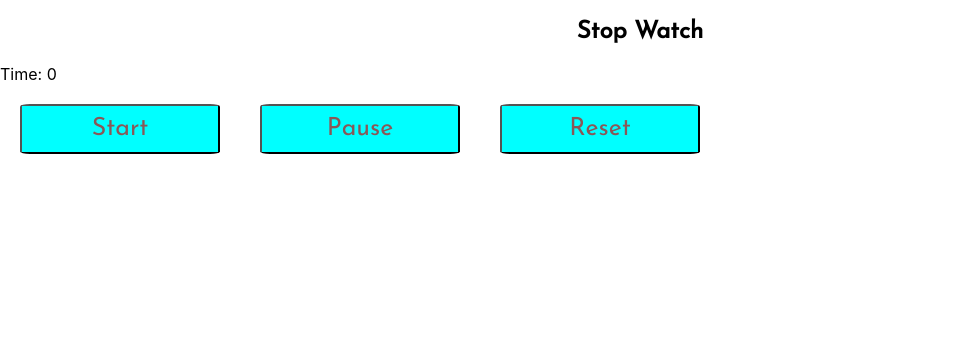
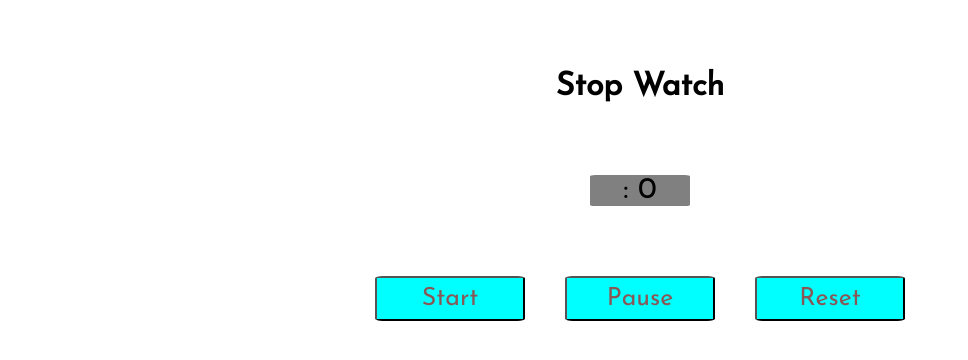
Before and after one commit to dev-augustin/react-stop-watch, a React (Create React App) app in the folder stopwatch/: page / in a window 1280 px wide. Shown: the top 360 px of the page, without its empty margins (0-968 px from the left). Built offline with nearby package versions, Linux system fonts and the light colour scheme.

Commit message:
working code

```diff
--- a/stopwatch/pseudocode/pseudocode.js
+++ b/stopwatch/pseudocode/pseudocode.js
@@ -3,4 +3,4 @@
 // On Reset, stopwatch stops and value is 0;
 // On Pause, stopwatch should pause at currenttime
 // On reclicking Pause, stopwatch should resume time
-// Use setInterval, clearInterval
+// Use onClick, setInterval, clearInterval
--- a/stopwatch/src/App.css
+++ b/stopwatch/src/App.css
@@ -1,32 +1,41 @@
 @import url('https://fonts.googleapis.com/css?family=Josefin+Sans');
 
 .App {
+  align-content: center;
+ }
 
-  align-content: center;
-  /* border:10px;
-  height: 300px;
-  width: 300px;
-  margin: 0 auto;
-  background-color: aqua */
-
-
+h1 {
+  font-family: 'Josefin Sans', cursive;
+  text-align: center;
+  padding: 50px;
 }
-h2 {
-  font-family: 'Josefin Sans', cursive;
-  text-align: center;}
 
 .centerButton{
   display: flex;
-  text-align: center;}
-
-  #start, #stop, #pause{
-
-    height: 50px;
-    width: 200px;
+  justify-content: center;
+  text-align: center;
+  margin: 0 auto;
+  padding: 50px;
+}
+.counter{
+  /* height:20px; */
+  width:100px;
+  border:10px;
+  border-color: blue;
+  background-color: gray;
+  margin: 0 auto;
+  text-align: center;
+  border-radius:5%;
+  font-size: 30px;
+  font-family: 'Josefin Sans', cursive;
+}
+#start, #stop, #pause{
+    height: 45px;
+    width: 150px;
     color: rgb(138, 87, 87);
     background-color: aqua;
     margin: 20px;
     font-size: 25px;
     font-family: 'Josefin Sans', cursive;
     border-radius:5%;
-  }
+}
--- a/stopwatch/src/App.js
+++ b/stopwatch/src/App.js
@@ -1,7 +1,7 @@
 import React from 'react';
 import './App.css';
-import Header from './components/Header'
-import Timer from './components/Timer'
+import Header from './components/Header';
+import Timer from './components/Timer';
 class App extends React.Component {
 
   render()
@@ -11,7 +11,6 @@ class App extends React.Component {
     <div>
       <Header/>
       <Timer/>
-
       </div>
      );
 }
--- a/stopwatch/src/components/Header.js
+++ b/stopwatch/src/components/Header.js
@@ -4,7 +4,7 @@ import React from 'react';
 class Header extends React.Component{
 render(){
     return(
-        <h2>Stop Watch</h2>
+        <h1>Stop Watch</h1>
     )
 
 }
--- a/stopwatch/src/components/Timer.js
+++ b/stopwatch/src/components/Timer.js
@@ -1,31 +1,34 @@
 import React from 'react';
 
 class Timer extends React.Component {
-    constructor(props){
+    constructor(props)
+    {
       super(props);
       this.state=
-      {startTime:0,
-       isTimerState:true,
-       intervalId1:0
+      {startTime:0}
     }
-    }
-     startTime(){
+     startTime()
+        {
          this.intervalId=(
             setInterval(()=>{this.setState({
             startTime: this.state.startTime+1,
-                    isTimerState: false})},
-                    1000))
+            })},1000));
 
-                    console.log("state: "+this.intervalId)}
+            //console.log("state: "+this.intervalId)
+        }
 
-         pauseTime(){
-            clearInterval(this.intervalId)
-            console.log("state: "+this.intervalId)
+     pauseTime()
+        {
+          //to pause/cancel setInterval
+          //Reference: https://dev.to/dance2die/canceling-interval-in-react-52b5
+          clearInterval(this.intervalId);
+          console.log("state: "+this.intervalId);
 
           //console.log("pause: "+this.state.intervalId1)
         }
 
-            stopTime(){
+     stopTime()
+        {
           this.setState({startTime:0})
           clearInterval(this.intervalId)
 
@@ -37,7 +40,7 @@ class Timer extends React.Component {
 
       <div>
 
-        <div className="counter">Time: {this.state.startTime}</div>
+        <div className="counter">: {this.state.startTime}</div>
         <div className='centerButton'>
           <button id="start" onClick={()=>this.startTime()}>Start</button>
           <button id="pause" onClick={()=>this.pauseTime()}>Pause</button>
@@ -51,3 +54,5 @@ class Timer extends React.Component {
 
 
   export default Timer;
+
+   //Reference: https://upmostly.com/tutorials/setinterval-in-react-components-using-hooks
```
Lines whose indentation alone changed are shown as unchanged.
